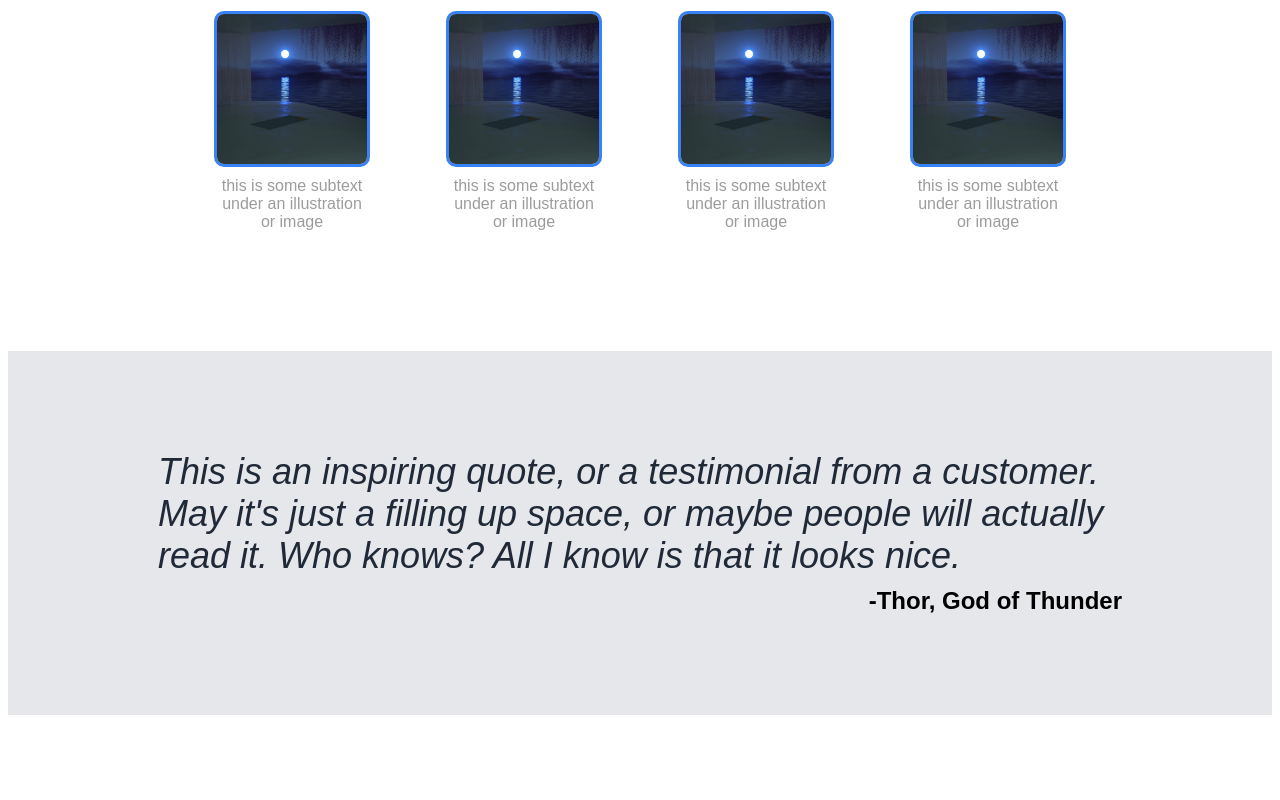
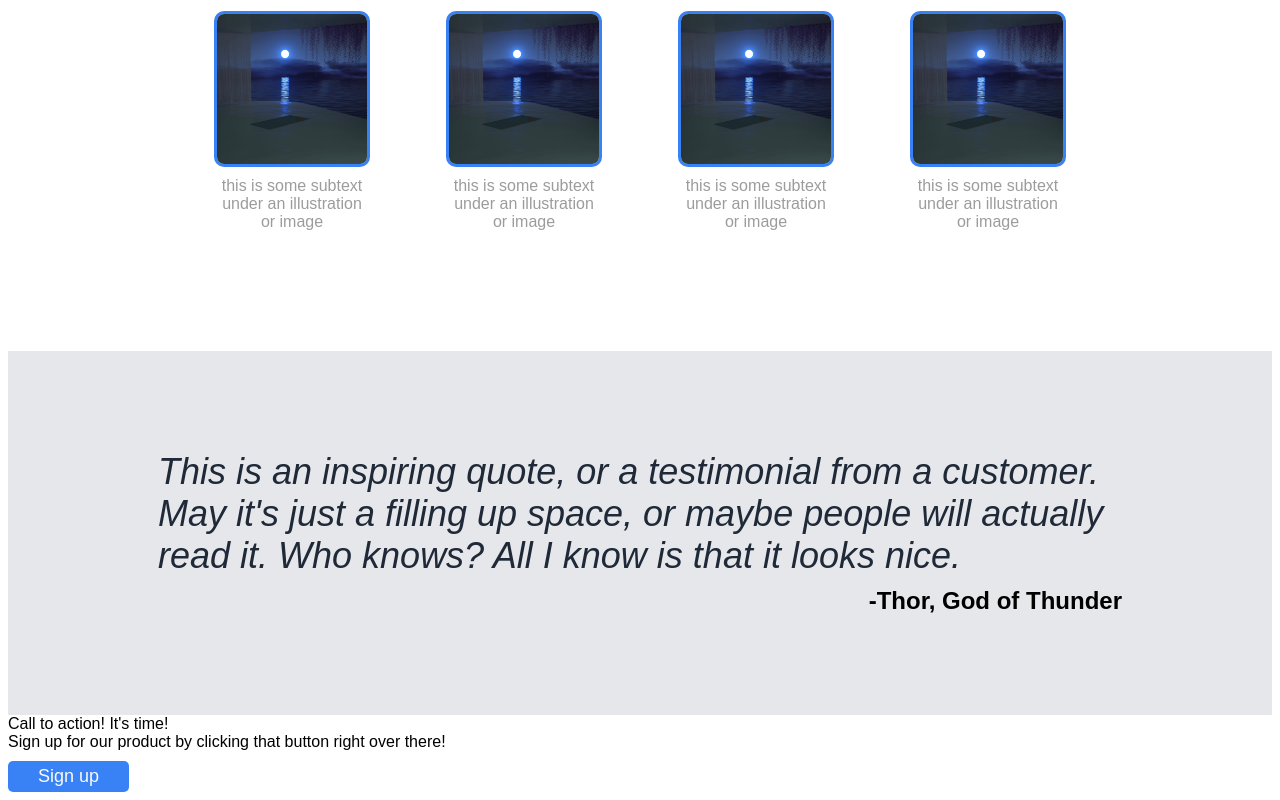
Before and after one commit to gusmaomicia/odin-landing-page, a plain HTML site: page index.html in a window 1280 px wide. Shown: the part 573-1373 px from the top of the page. Before the commit the page ends 1296 px from the top, so only its background shows below. Drawn offline with Linux system fonts and the light colour scheme.

Commit message:
Add content to body3

```diff
--- a/index.html
+++ b/index.html
@@ -52,7 +52,15 @@
         <div class="quote">This is an inspiring quote, or a testimonial from a customer. May it's just a filling up space, or maybe people will actually read it. Who knows? All I know is that it looks nice.</div>
         <div class="quoteby">-Thor, God of Thunder</div>
     </div>
-    <div class="body3"></div>
+    <div class="body3">
+        <div class="action">
+            <div class="action-left">
+                <div class="action-header">Call to action! It's time!</div>
+                <div class="action-description">Sign up for our product by clicking that button right over there!</div>
+            </div>
+            <button>Sign up</button>
+        </div>
+    </div>
     <div class="footer"></div>
 </body>
 </html>
```
Also changed, not shown: styles.css (line endings or trailing spaces).
